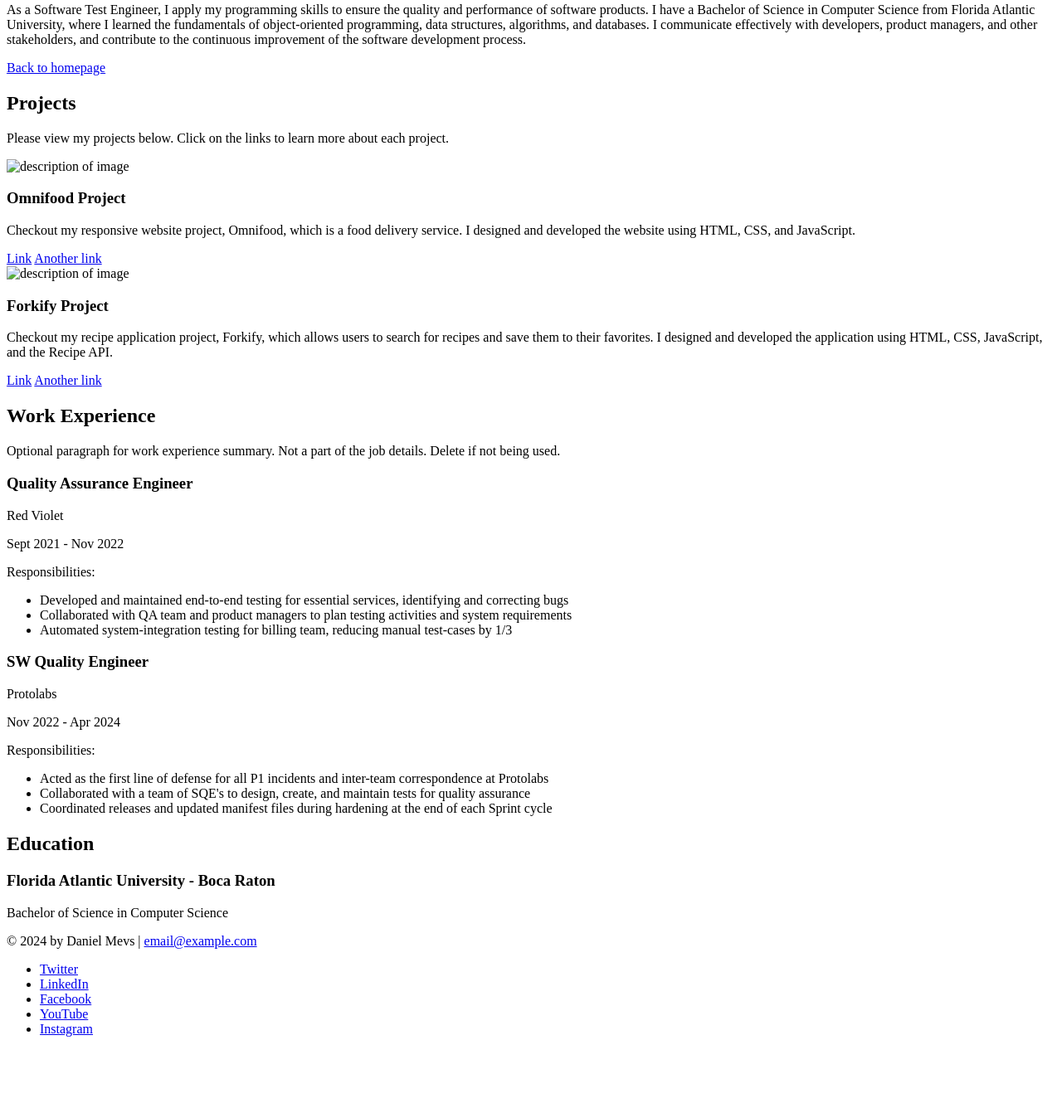
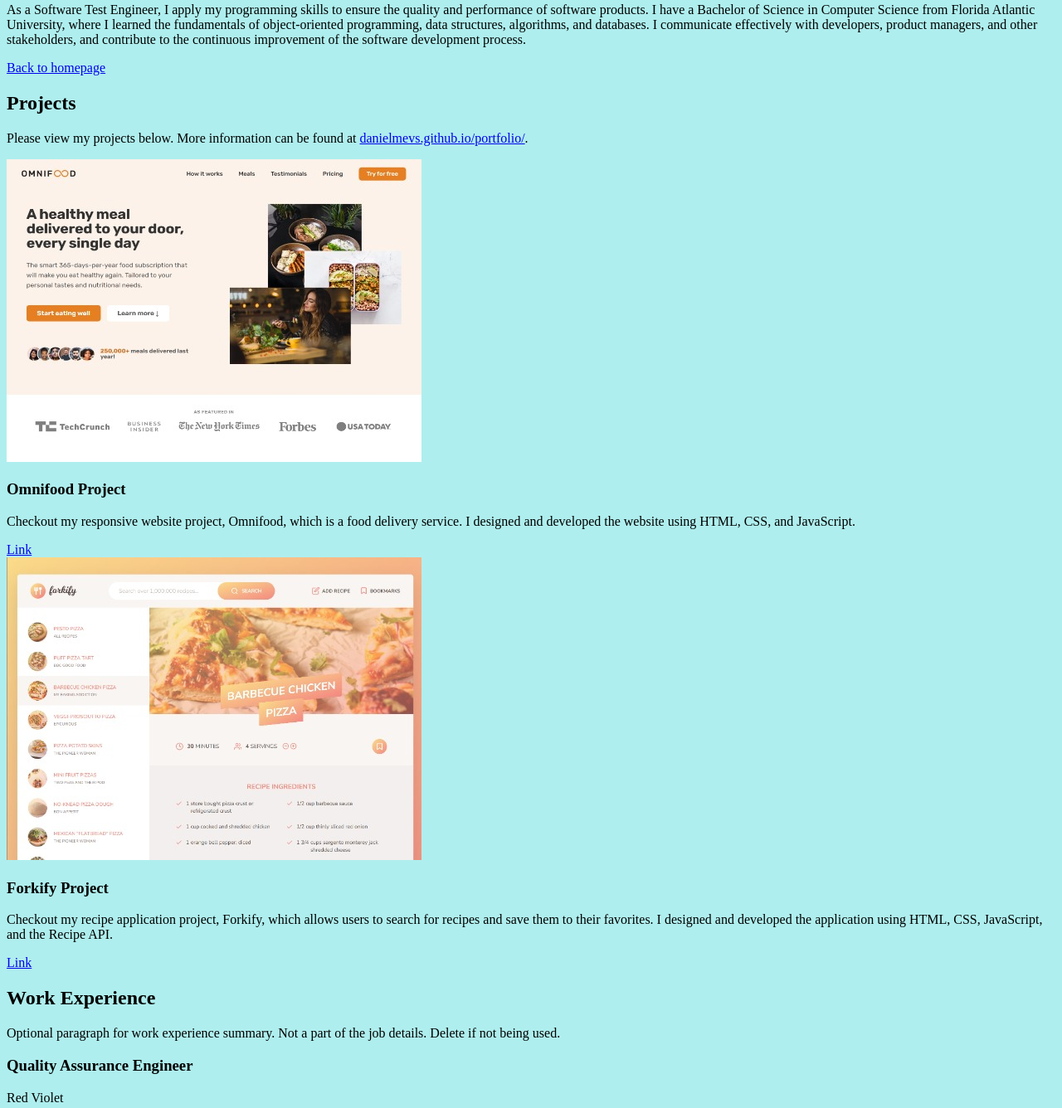
Before and after one commit to DanielMevs/CSS-Essential-Training, a plain HTML site: page personal_site/resume.html in a window 1280 px wide. Shown: the part 171-1507 px from the top of the page at 83% size. Before the commit the page ends 1437 px from the top, so only its background shows below. Drawn offline with Linux system fonts and the light colour scheme.

Commit message:
added images

```diff
--- /dev/null
+++ b/personal_site/css/styles.css
@@ -0,0 +1,3 @@
+body {
+  background: paleturquoise;
+}
--- a/personal_site/resume.html
+++ b/personal_site/resume.html
@@ -6,6 +6,7 @@
     <title>
       Resume | Daniel Mevs | Software Test Engineer | Full Stack Developer
     </title>
+    <link rel="stylesheet" href="css/styles.css" />
   </head>
   <body>
     <!-- //  INTRO  // -->
@@ -41,13 +42,21 @@
         <!-- Start content edits below this line. -->
         <h2>Projects</h2>
         <p>
-          Please view my projects below. Click on the links to learn more about
-          each project.
+          Please view my projects below. More information can be found at
+          <a href="https://danielmevs.github.io/portfolio/" target="_blank"
+            >danielmevs.github.io/portfolio/</a
+          >.
         </p>
 
         <!-- To add more items, copy this whole <section></section> block-->
         <section>
-          <img src="" srcset="" alt="description of image" width="" height="" />
+          <img
+            src="images/omnifood-website-500px.jpeg"
+            srcset="images\omnifood-website-1000px.jpeg 2x"
+            alt="Omnifood by Daniel Mevs"
+            width=""
+            height=""
+          />
           <h3>Omnifood Project</h3>
           <p>
             Checkout my responsive website project, Omnifood, which is a food
@@ -56,12 +65,16 @@
           </p>
           <!-- link to project -->
           <a href="#" target="_blank">Link</a>
-          <!-- additional links, e.g. newsletter -->
-          <a href="#" target="_blank">Another link</a>
         </section>
 
         <section>
-          <img src="" srcset="" alt="description of image" width="" height="" />
+          <img
+            src="images/forkify-website-500px.jpeg"
+            srcset="images/forkify-website-1000px.jpeg 2x"
+            alt="Forkify by Daniel Mevs"
+            width=""
+            height=""
+          />
           <h3>Forkify Project</h3>
           <p>
             Checkout my recipe application project, Forkify, which allows users
@@ -71,8 +84,6 @@
           </p>
           <!-- link to project -->
           <a href="#" target="_blank">Link</a>
-          <!-- additional links, e.g. newsletter -->
-          <a href="#" target="_blank">Another link</a>
         </section>
 
         <!-- End content edits here. -->
@@ -160,19 +171,29 @@
       <!-- Add or remove any networks. -->
       <ul>
         <li>
-          <a href="#" target="_blank">Twitter</a>
+          <a href="#" target="_blank"
+            ><img src="images/icon-logo-youtube.png" alt="My YouTube channel"
+          /></a>
         </li>
         <li>
-          <a href="#" target="_blank">LinkedIn</a>
+          <a href="#" target="_blank"
+            ><img src="images/icon-logo-linkedin.png" alt="My LinkedIn profile"
+          /></a>
         </li>
         <li>
-          <a href="#" target="_blank">Facebook</a>
+          <a href="#" target="_blank"
+            ><img src="images/icon-logo-facebook.png" alt="My Facebook"
+          /></a>
         </li>
         <li>
-          <a href="#" target="_blank">YouTube</a>
+          <a href="#" target="_blank"
+            ><img src="images/icon-logo-medium.png" alt="My Medium profile"
+          /></a>
         </li>
         <li>
-          <a href="#" target="_blank">Instagram</a>
+          <a href="#" target="_blank"
+            ><img src="images/icon-logo-instagram.png" alt="My Instagram"
+          /></a>
         </li>
       </ul>
 
```
Also changed, not shown: personal_site/index.html (+16 -5 lines), personal_site/colors.txt (added), personal_site/images/forkify-website-1000px.jpeg (added), personal_site/images/forkify-website-500px.jpeg (added), personal_site/images/omnifood-website-1000px.jpeg (added), personal_site/images/omnifood-website-500px.jpeg (added).
